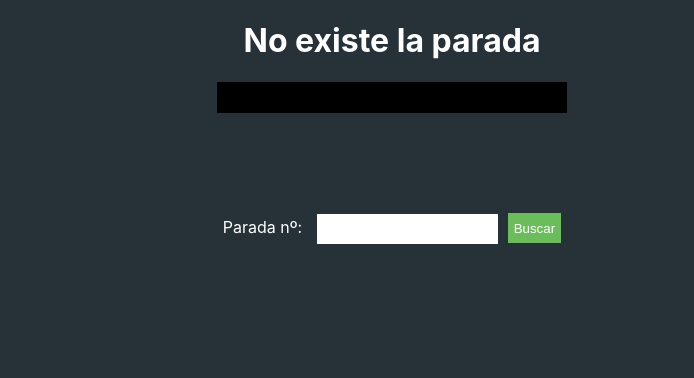
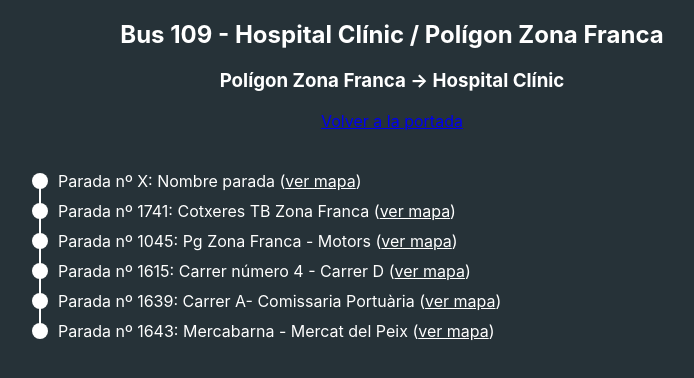
Before and after one commit to santarias/ejercicio-react-4-bus, a React (Create React App) app: page /linea in a window 1280 px wide. Shown: the top 378 px of the page, without its empty margins (248-942 px from the left). Built offline with nearby package versions, Linux system fonts and the light colour scheme.

Commit message:
Se añade enrutamiento entre diferentes paginas

```diff
--- a/package.json
+++ b/package.json
@@ -8,6 +8,8 @@
     "@testing-library/user-event": "^12.8.3",
     "react": "^17.0.1",
     "react-dom": "^17.0.1",
+    "react-router": "^5.2.0",
+    "react-router-dom": "^5.2.0",
     "react-scripts": "4.0.1",
     "web-vitals": "^1.1.0"
   },
--- a/public/index.html
+++ b/public/index.html
@@ -1,12 +1,12 @@
 <!DOCTYPE html>
-<html lang="en">
+<html lang="es">
 
 <head>
   <meta charset="utf-8" />
   <link rel="icon" href="%PUBLIC_URL%/favicon.ico" />
   <meta name="viewport" content="width=device-width, initial-scale=1" />
   <meta name="theme-color" content="#000000" />
-  <meta name="description" content="Web site created using create-react-app" />
+  <meta name="description" content="Aplicacion Bus con React" />
   <link rel="stylesheet" href="bpdots_regular_macroman/stylesheet.css">
   <link rel="apple-touch-icon" href="%PUBLIC_URL%/logo192.png" />
   <!--
@@ -23,7 +23,7 @@
       work correctly both with client-side routing and a non-root public URL.
       Learn how to configure a non-root public URL by running `npm run build`.
     -->
-  <title>React App</title>
+  <title>Informacion Buses</title>
 </head>
 
 <body>
--- a/src/App.js
+++ b/src/App.js
@@ -4,6 +4,8 @@ import NumeroDeParadas from "./componentes/NumeroDeParadas";
 import parades from "./parades.json";
 import Form from "./componentes/Form";
 import { Paradas, Buscar } from "./componentes/ParadasBuscar";
+import Linea from "./paginas/Linea";
+import { BrowserRouter as Router, Redirect, Route, Switch } from "react-router-dom";
 
 function App() {
   const [web, setWeb] = useState(parades.data.ibus);
@@ -13,9 +15,16 @@ function App() {
   const [paradaBuscada, setParadaBuscada] = useState();
   const [respuestaLinea, setRespuestaLinea] = useState("");
   return (
+    <Router >
+      <Route exact path="/">
+        <Redirect to='/parada' />
+
+      </Route>
       <Paradas.Provider value={{ web }}>
         <Buscar.Provider value={{ linea, setLinea, bus, setBus, estacionBus, setEstacionBus }}>
           <div className="contenedor">
+            <Switch>
+              <Route path="/parada" exact>
                 <header className="cabecera">
                   <NumeroDeParadas />
                   <Display
@@ -28,9 +37,15 @@ function App() {
                   paradaBusqueda={setParadaBuscada}
                   respuestaLinea={setRespuestaLinea}
                 />
+              </Route>
+              <Route path="/linea" exact>
+                <Linea />
+              </Route>
+            </Switch>
           </div>
         </ Buscar.Provider>
       </ Paradas.Provider >
+    </Router>
   );
 };
 
--- a/src/componentes/Bus.js
+++ b/src/componentes/Bus.js
@@ -1,5 +1,6 @@
 import PropTypes from "prop-types";
 import { useCallback, useEffect, useState } from "react";
+import { NavLink } from "react-router-dom";
 import NumeroDeParadas from "./NumeroDeParadas";
 
 const Bus = props => {
@@ -25,8 +26,8 @@ const Bus = props => {
 
   return (
     paradas.map((parada) =>
+      <NavLink key={parada.routeId} to="/linea" style={{ color: "inherit", textDecoration: "inherit" }} exact>
         <div
-        key={parada.routeId}
           className="bus"
           style={{ top: algo }}
         >
@@ -34,6 +35,7 @@ const Bus = props => {
           <span className="destino">{parada.destination}</span>
           <span className="tiempo">{parada["text-ca"]}</span>
         </div>
+      </NavLink>
     )
   );
 };
--- a/src/index.css
+++ b/src/index.css
@@ -66,3 +66,40 @@ select, button {
   background-color: rgb(107, 189, 91);
   color: #fff;
 }
+.grafico-paradas {
+  list-style: none;
+  margin-top: 40px;
+}
+.grafico-paradas .parada {
+  margin-bottom: 10px;
+  position: relative;
+}
+.grafico-paradas .parada:before {
+  content: "";
+  width: 16px;
+  height: 16px;
+  background-color: #fff;
+  border-radius: 50%;
+  display: inline-block;
+  margin-right: 10px;
+  position: relative;
+  top: 2px;
+}
+.grafico-paradas .parada:after {
+  content: "";
+  border-left: 2px solid #fff;
+  height: 20px;
+  position: absolute;
+  left: 7px;
+  bottom: -15px;
+}
+.grafico-paradas .parada:last-child:after {
+  display: none;
+}
+.grafico-paradas .parada a {
+  color: inherit;
+}
+.bus a {
+  color: inherit;
+  text-decoration: none;
+}
--- /dev/null
+++ b/src/paginas/Linea.js
@@ -0,0 +1,28 @@
+import { NavLink } from "react-router-dom";
+
+const Linea = (props) => {
+
+  return (
+    <>
+      <header className="cabecera">
+        <h2>Bus 109 - Hospital Clínic / Polígon Zona Franca</h2>
+        <h3>Polígon Zona Franca -> Hospital Clínic</h3>
+        <NavLink to="/parada" exact>
+          Volver a la portada
+        </NavLink>
+      </header>
+      <section>
+        <ul className="grafico-paradas">
+          <li className="parada">Parada nº X: Nombre parada (<a href="avion">ver mapa</a>)</li>
+          <li className="parada">Parada nº 1741: Cotxeres TB Zona Franca (<a href="avion">ver mapa</a>)</li>
+          <li className="parada">Parada nº 1045: Pg Zona Franca - Motors (<a href="avion">ver mapa</a>)</li>
+          <li className="parada">Parada nº 1615: Carrer número 4 - Carrer D (<a href="avion">ver mapa</a>)</li>
+          <li className="parada">Parada nº 1639: Carrer A- Comissaria Portuària (<a href="avion">ver mapa</a>)</li>
+          <li className="parada">Parada nº 1643: Mercabarna - Mercat del Peix (<a href="avion">ver mapa</a>)</li>
+        </ul>
+      </section>
+    </>
+  );
+};
+
+export default Linea;
```
Also changed, not shown: 2 other files (tests, documents, lock files or other folders). Lines whose indentation alone changed are shown as unchanged.
